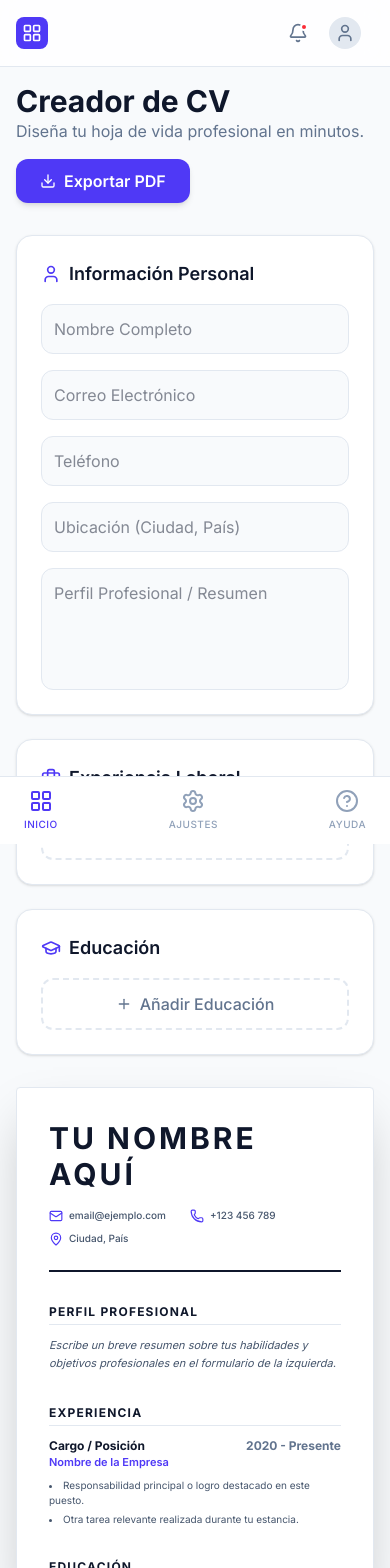
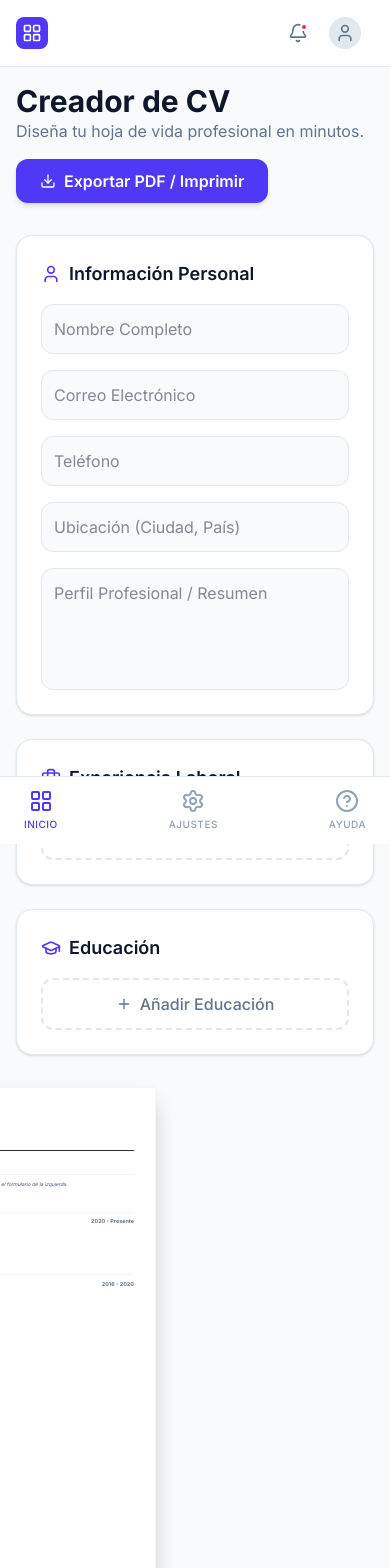
Before and after one commit to multi-servicios-garcia-aymar/Multi-Servicios-Tu-Asistenete-Personal, a React (Vite) app: page /resume in a window 390 px wide. Shown: the top 1568 px of the page. Built offline with nearby package versions, Linux system fonts and the light colour scheme.

Commit message:
feat(resume-creator): Add A4 print functionality
Introduces a responsive layout for A4 printing and adds a print button.
Includes CSS adjustments for print media to ensure correct page formatting.
Uses `ResizeObserver` and `useEffect` to dynamically adjust scaling for printing.

```diff
--- a/src/components/ResumeCreator.tsx
+++ b/src/components/ResumeCreator.tsx
@@ -1,4 +1,4 @@
-import React, { useState } from 'react';
+import React, { useState, useEffect, useRef } from 'react';
 import { FileText, Plus, Download, User, Briefcase, GraduationCap, Mail, Phone, MapPin } from 'lucide-react';
 import { motion } from 'motion/react';
 
@@ -10,6 +10,36 @@ export const ResumeCreator: React.FC = () => {
     location: '',
     profile: ''
   });
+
+  const containerRef = useRef<HTMLDivElement>(null);
+  const [scale, setScale] = useState(1);
+
+  useEffect(() => {
+    const updateScale = () => {
+      if (containerRef.current) {
+        const containerWidth = containerRef.current.offsetWidth;
+        const targetWidth = 794; // A4 width in pixels at 96 DPI
+        const newScale = Math.min(containerWidth / targetWidth, 1);
+        setScale(newScale);
+      }
+    };
+
+    const observer = new ResizeObserver(updateScale);
+    if (containerRef.current) {
+      observer.observe(containerRef.current);
+    }
+
+    updateScale();
+    window.addEventListener('resize', updateScale);
+    return () => {
+      observer.disconnect();
+      window.removeEventListener('resize', updateScale);
+    };
+  }, []);
+
+  const handlePrint = () => {
+    window.print();
+  };
 
   const handleChange = (e: React.ChangeEvent<HTMLInputElement | HTMLTextAreaElement>) => {
     const { name, value } = e.target;
@@ -28,9 +58,9 @@ export const ResumeCreator: React.FC = () => {
           <h1 className="text-3xl font-bold text-slate-900">Creador de CV</h1>
           <p className="text-slate-500">Diseña tu hoja de vida profesional en minutos.</p>
         </div>
-        <button className="flex items-center gap-2 bg-indigo-600 text-white px-6 py-2.5 rounded-xl hover:bg-indigo-700 transition-all shadow-md hover:shadow-lg active:scale-95">
+        <button onClick={handlePrint} className="flex items-center gap-2 bg-indigo-600 text-white px-6 py-2.5 rounded-xl hover:bg-indigo-700 transition-all shadow-md hover:shadow-lg active:scale-95">
           <Download className="w-4 h-4" />
-          <span className="font-semibold">Exportar PDF</span>
+          <span className="font-semibold">Exportar PDF / Imprimir</span>
         </button>
       </header>
 
@@ -112,8 +142,17 @@ export const ResumeCreator: React.FC = () => {
         </div>
 
         {/* Preview Section */}
-        <div className="lg:sticky lg:top-24 h-fit">
-          <div className="bg-white aspect-[1/1.414] shadow-2xl rounded-sm border border-slate-200 p-8 md:p-12 overflow-hidden transform scale-100 origin-top">
+        <div className="lg:sticky lg:top-24 h-fit flex flex-col items-center" ref={containerRef}>
+          <div
+            id="a4-resume-page"
+            className="bg-white shadow-2xl rounded-sm border border-slate-200 p-12 overflow-hidden origin-top-left"
+            style={{
+              width: '794px',
+              height: '1123px',
+              transform: `scale(${scale})`,
+              marginBottom: `-${1123 * (1 - scale)}px` // Adjust margin to prevent extra space
+            }}
+          >
             <div className="border-b-2 border-slate-900 pb-6 mb-8">
               <h3 className="text-3xl font-bold uppercase tracking-widest text-slate-900 break-words">
                 {formData.name || 'Tu Nombre Aquí'}
--- a/src/index.css
+++ b/src/index.css
@@ -12,6 +12,31 @@
   }
 }
 
+@media print {
+  body * {
+    visibility: hidden;
+  }
+  #a4-resume-page, #a4-resume-page * {
+    visibility: visible;
+  }
+  #a4-resume-page {
+    position: absolute;
+    left: 0;
+    top: 0;
+    transform: none !important;
+    width: 210mm !important;
+    height: 297mm !important;
+    margin: 0 !important;
+    padding: 20mm !important; /* Adjust padding for print */
+    box-shadow: none !important;
+    border: none !important;
+  }
+  @page {
+    size: A4;
+    margin: 0;
+  }
+}
+
 .glass-card {
   @apply bg-white/80 backdrop-blur-md border border-white/20 shadow-sm;
 }
```
